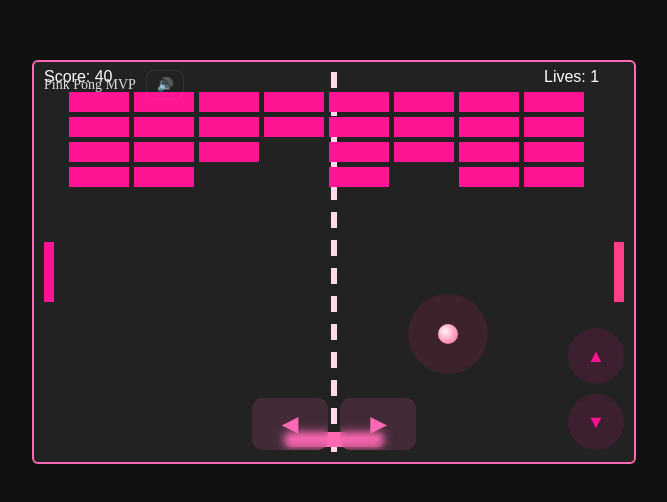
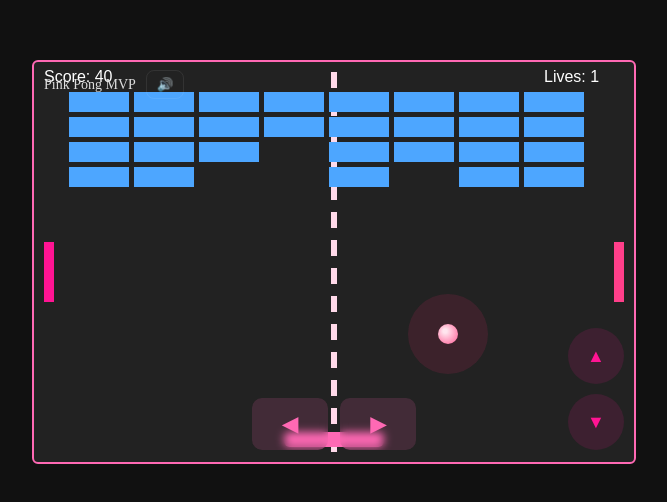
Before and after one commit to StormMultimedia/pinkpong, a plain HTML site: page index.html in a window 1280 px wide. Shown: the part 138-640 px from the top of the page, without its empty margins (306-973 px from the left). Drawn offline with Linux system fonts and the light colour scheme.

Commit message:
Change bricks color to blue

```diff
--- a/index.html
+++ b/index.html
@@ -174,8 +174,8 @@ function draw(){ ctx.clearRect(0,0,W,H);
   // ball
   const g = ctx.createRadialGradient(ball.x-3,ball.y-3,2,ball.x,ball.y,ball.radius*2); g.addColorStop(0,'#fff'); g.addColorStop(1,'#ff2f77'); ctx.fillStyle = g; ctx.beginPath(); ctx.arc(ball.x,ball.y,ball.radius,0,Math.PI*2); ctx.fill();
   ctx.globalAlpha = 0.12; ctx.fillStyle = '#ff2f77'; ctx.beginPath(); ctx.arc(ball.x,ball.y,ball.radius*4,0,Math.PI*2); ctx.fill(); ctx.globalAlpha = 1;
-  // bricks
-  bricks.forEach(b=>{ if(!b.hit) drawRect(b.x,b.y,b.width,b.height,'#ff1493'); });
+  // bricks (now blue)
+  bricks.forEach(b=>{ if(!b.hit) drawRect(b.x,b.y,b.width,b.height,'#4da6ff'); });
   // HUD
   ctx.fillStyle = '#fff'; ctx.font = '16px Arial'; ctx.fillText('Score: '+score, 10, 20); ctx.fillText('Lives: '+lives, W-90, 20);
 }
```
